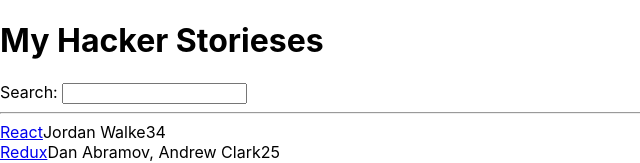
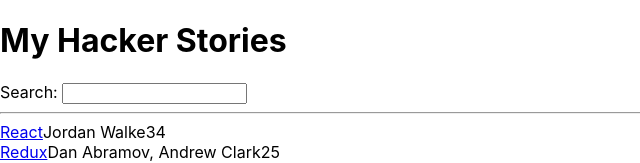
Before and after one commit to matheusborgmann/hacker-stories, a React (Create React App) app: page / in a window 1280 px wide. Shown: the top 163 px of the page, without its empty margins (0-640 px from the left). Built offline with nearby package versions, Linux system fonts and the light colour scheme.

Commit message:
Corrigido um texto

```diff
--- a/src/App.js
+++ b/src/App.js
@@ -21,7 +21,7 @@
 
 const App = () => (
   <div>
-    <h1>My Hacker Storieses</h1>
+    <h1>My Hacker Stories</h1>
 
     <label htmlFor="search">Search: </label>
     <input id="search" type="text" />
```
